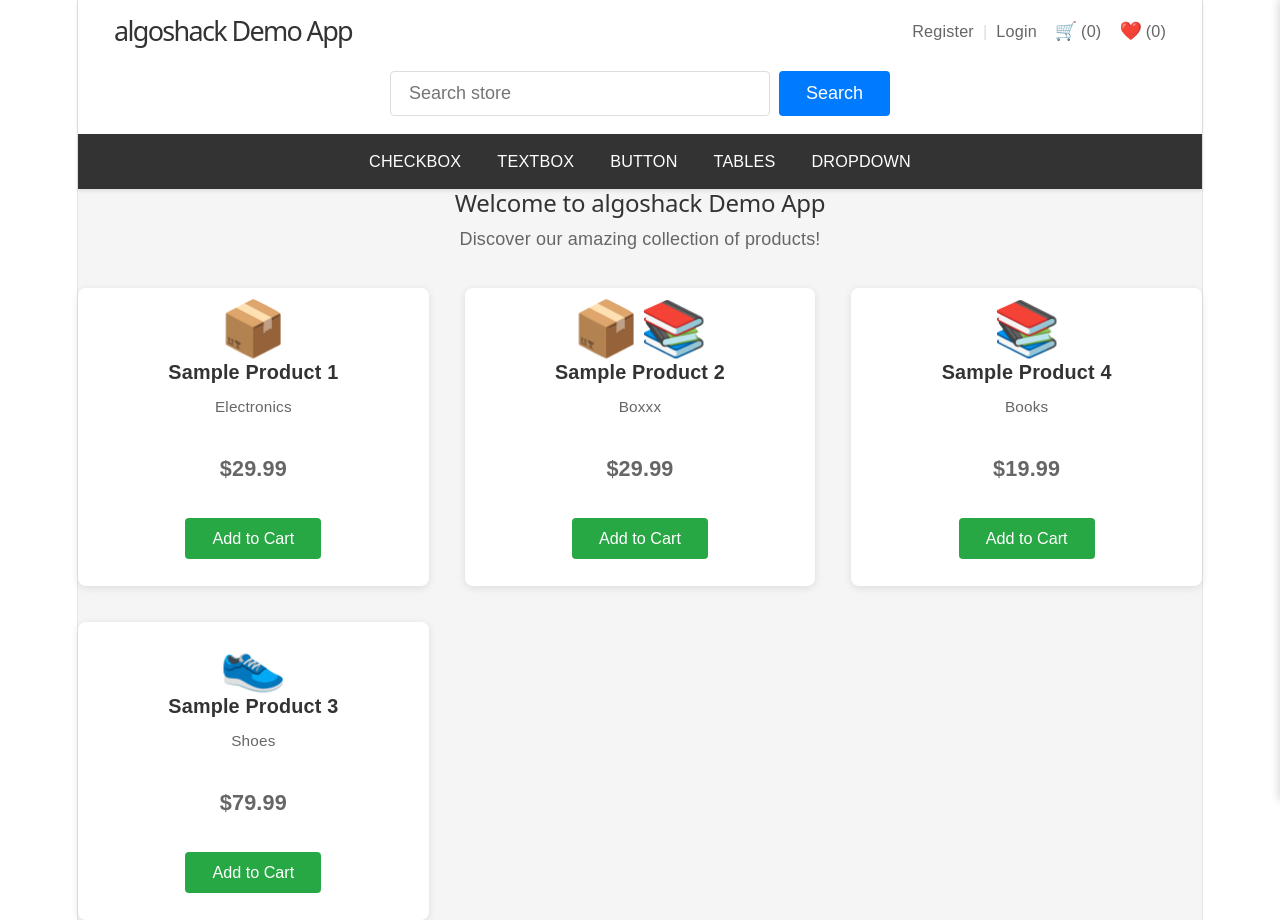
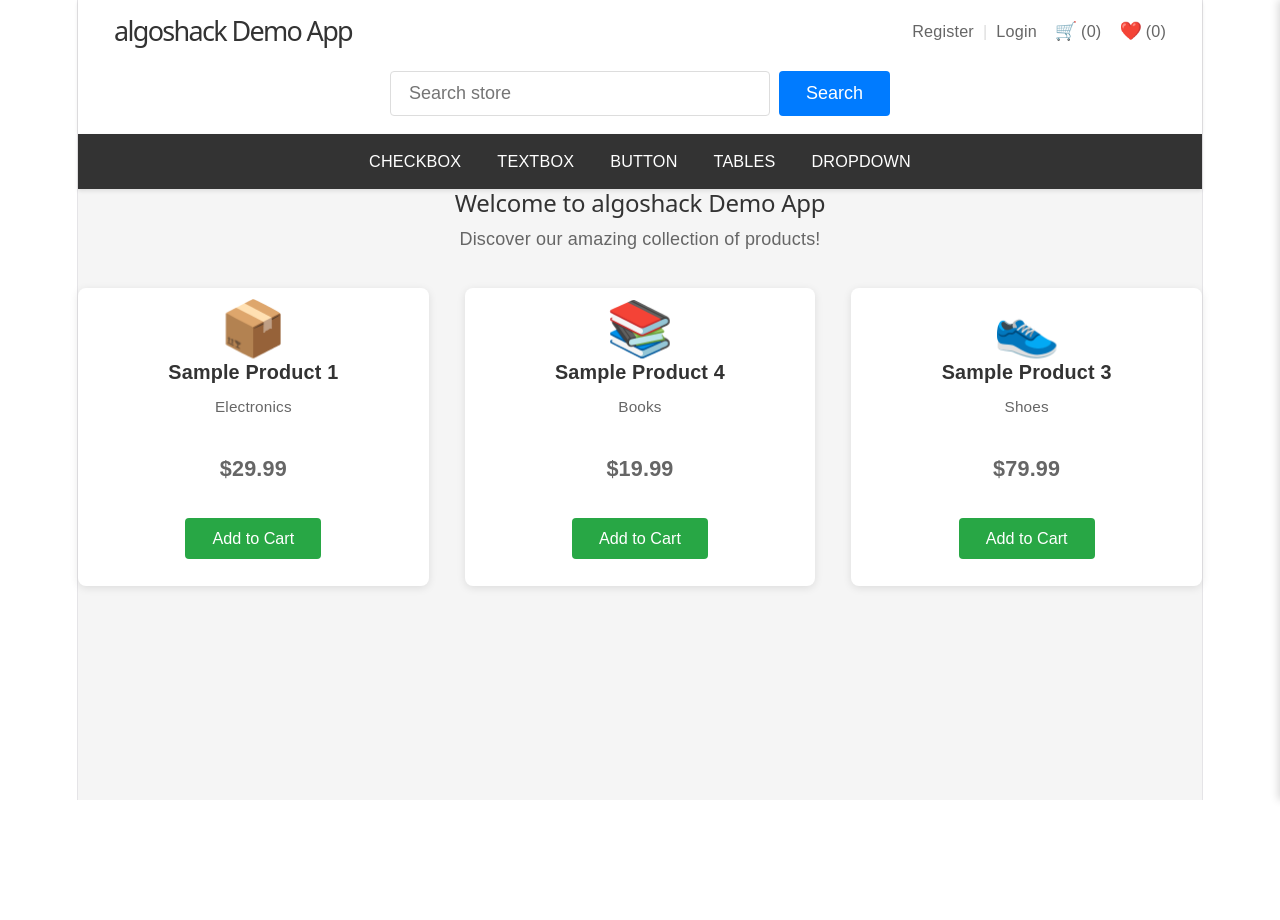
Before and after one commit to LAKSHMINARASIMHAN-ALGOSHACK/AutoHealDemoApp, a React (Vite) app: page / in a window 1280 px wide. After the commit the page ends 800 px from the top, so only its background shows below. Built offline with nearby package versions, Linux system fonts and the light colour scheme.

Commit message:
removed box

```diff
--- a/src/components/Home.jsx
+++ b/src/components/Home.jsx
@@ -10,14 +10,6 @@ const Home = ({ addToCart, cartCount }) => {
       price: "$29.99",
       icon: "📦",
       category: "Electronics",
-      addedToCart: false
-    },
-    {
-      id: 2,
-      name: "Sample Product 2",
-      price: "$29.99",
-      icon: "📦📚",
-      category: "Boxxx",
       addedToCart: false
     },
     {
```
